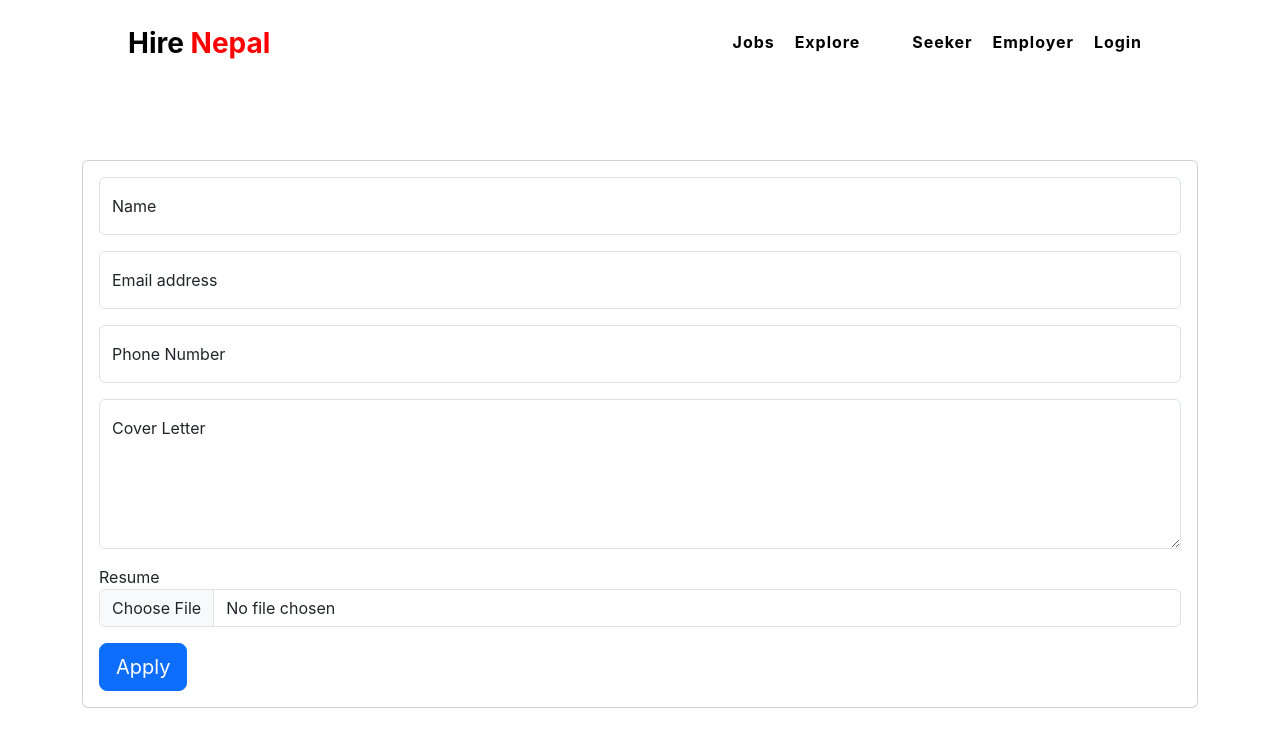
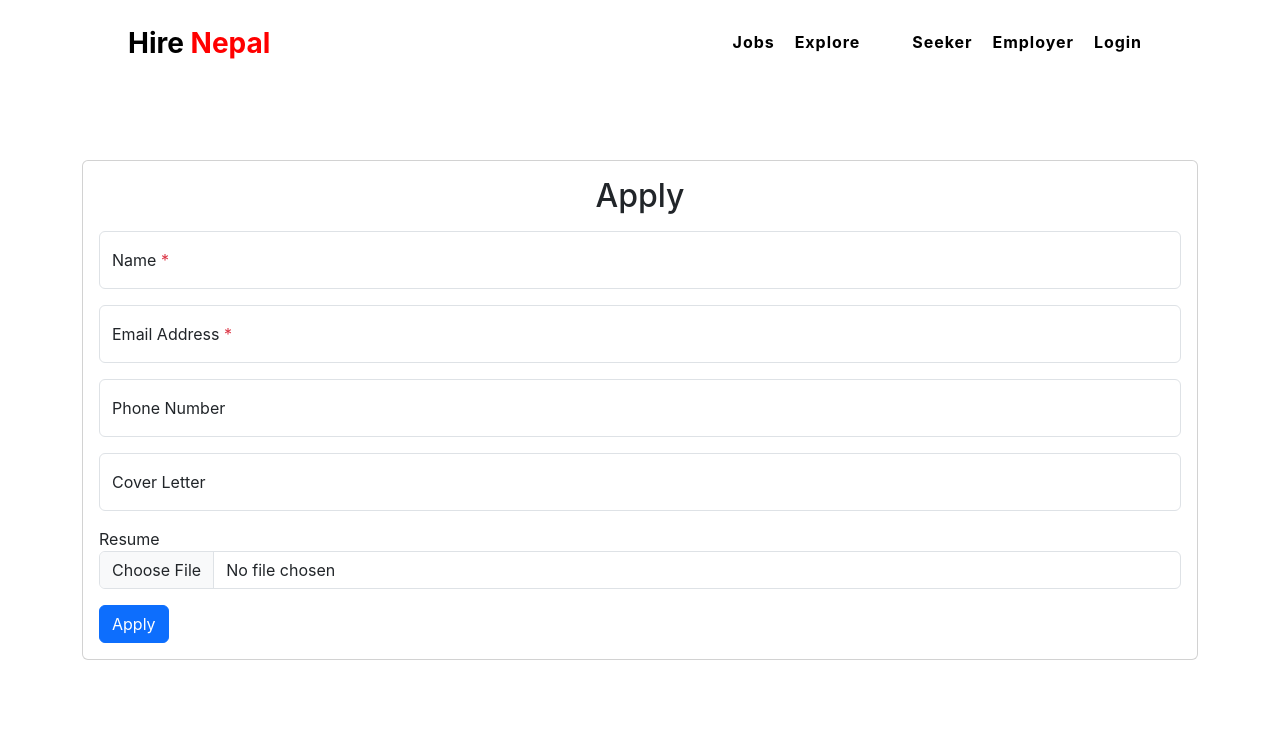
Before and after one commit to The-SP/Job-Portal-Frontend, a React (Create React App) app: page /jobs/1/apply in a window 1280 px wide. Shown: the top 746 px of the page. Built offline with nearby package versions, Linux system fonts and the light colour scheme.

Commit message:
Update Application create

```diff
--- a/src/components/Inputs.js
+++ b/src/components/Inputs.js
@@ -44,6 +44,22 @@ const MySelect = ({ label, required, options, ...props }) => {
   );
 };
 
+const MyFloatingTextInput = ({ label, required, ...props }) => {
+    const [field, meta] = useField(props);
+    return (
+      <div className="form-floating mb-3">
+        <input className="form-control" {...field} {...props} />
+        <label htmlFor={props.id || props.name}>
+          {label}
+          {required && <span className="text-danger"> *</span>}
+        </label>
+        {meta.touched && meta.error ? (
+          <div className="error text-danger small">{meta.error}</div>
+        ) : null}
+      </div>
+    );
+  };
+
 // const MyCheckbox = ({ children, ...props }) => {
 //   // React treats radios and checkbox inputs differently other input types, select, and textarea.
 //   // Formik does this too! When you specify `type` to useField(), it will
@@ -63,4 +79,4 @@ const MySelect = ({ label, required, options, ...props }) => {
 //   );
 // };
 
-export { MyTextInput, MySelect };
+export { MyTextInput, MySelect, MyFloatingTextInput };
--- a/src/pages/job_applications/ApplicationCreate.js
+++ b/src/pages/job_applications/ApplicationCreate.js
@@ -1,27 +1,22 @@
-import { useState } from "react";
+import { useState, useContext } from "react";
 import { useNavigate, useParams } from "react-router-dom";
+import { Formik, Form } from "formik";
+import * as Yup from "yup";
+
+import AuthContext from "../../context/AuthContext";
 import axiosInstance from "../../axios_instance";
 import { urls } from "../../config";
+import { MyFloatingTextInput } from "../../components/Inputs";
 
 const ApplicationCreate = () => {
+  const { user } = useContext(AuthContext);
+
   const { id } = useParams();
   const navigate = useNavigate();
-  const [name, setName] = useState("");
-  const [email, setEmail] = useState("");
-  const [phoneNumber, setPhoneNumber] = useState("");
-  const [coverLetter, setCoverLetter] = useState("");
   const [resume, setResume] = useState("");
 
-  const handleSubmit = (event) => {
-    event.preventDefault();
-
-    const formData = {
-      job: +id,
-      name,
-      email,
-      phone_number: phoneNumber,
-      cover_letter: coverLetter,
-    };
+  const handleSubmit = (formData) => {
+    formData = { job: +id, ...formData };
     axiosInstance
       .post(urls.JOB_APPLICATION_CREATE, formData)
       .then((res) => {
@@ -38,53 +33,53 @@ const ApplicationCreate = () => {
           <div className="col-sm-12 my-auto">
             <div className="card">
               <div className="card-body">
-                <form onSubmit={handleSubmit}>
-                  <div className="form-floating mb-3">
-                    <input
+                <h2 className="text-center mb-3">Apply</h2>
+                {/* Pass initial values, validation and submit funciton */}
+                <Formik
+                  initialValues={{
+                    name: user ? user.name : "",
+                    email: user ? user.email : "",
+                    phone_number: "",
+                    cover_letter: "",
+                  }}
+                  validationSchema={Yup.object({
+                    name: Yup.string().required("Required"),
+                    email: Yup.string().email().required("Required"),
+                    phoneNumber: Yup.number(),
+                    coverLetter: Yup.string(),
+                  })}
+                  onSubmit={(formData) => {
+                    handleSubmit(formData);
+                  }}
+                >
+                  <Form>
+                    <MyFloatingTextInput
+                      label="Name"
+                      name="name"
+                      type="text"
+                      placeholder="Enter your name"
                       required
-                      type="text"
-                      className="form-control"
-                      id="name"
-                      value={name}
-                      onChange={(e) => setName(e.target.value)}
-                      placeholder="Enter your name"
                     />
-                    <label htmlFor="name">Name</label>
-                  </div>
-                  <div className="form-floating mb-3">
-                    <input
+                    <MyFloatingTextInput
+                      label="Email Address"
+                      name="email"
+                      type="email"
+                      placeholder="name@example.com"
                       required
-                      type="email"
-                      className="form-control"
-                      id="email"
-                      value={email}
-                      onChange={(e) => setEmail(e.target.value)}
-                      placeholder="name@example.com"
                     />
-                    <label htmlFor="email">Email address</label>
-                  </div>
-                  <div className="form-floating mb-3">
-                    <input
+                    <MyFloatingTextInput
+                      label="Phone Number"
+                      name="phone_number"
                       type="number"
-                      className="form-control"
-                      id="phoneNumber"
-                      value={phoneNumber}
-                      onChange={(e) => setPhoneNumber(e.target.value)}
                       placeholder="Enter your phone number"
                     />
-                    <label htmlFor="phoneNumber">Phone Number</label>
-                  </div>
-                  <div className="form-floating mb-3">
-                    <textarea
-                      className="form-control"
-                      id="coverLetter"
-                      value={coverLetter}
-                      onChange={(e) => setCoverLetter(e.target.value)}
+
+                    <MyFloatingTextInput
+                      label="Cover Letter"
+                      name="cover_letter"
+                      type="text"
                       placeholder="Enter your cover letter"
-                      style={{ height: "150px" }}
-                    ></textarea>
-                    <label htmlFor="coverLetter">Cover Letter</label>
-                  </div>
+                    />
 
                     <div className="mb-3">
                       <label htmlFor="resume">Resume</label>
@@ -96,10 +91,11 @@ const ApplicationCreate = () => {
                         onChange={(e) => setResume(e.target.files[0])}
                       />
                     </div>
-                  <button type="submit" className="btn btn-lg btn-primary">
+                    <button type="submit" className="btn btn-primary">
                       Apply
                     </button>
-                </form>
+                  </Form>
+                </Formik>
               </div>
             </div>
           </div>
--- a/src/pages/jobs/JobDetail.js
+++ b/src/pages/jobs/JobDetail.js
@@ -1,15 +1,19 @@
-import { useEffect, useState } from "react";
+import { useEffect, useState, useContext } from "react";
 import { Link, useParams } from "react-router-dom";
+
+import AuthContext from "../../context/AuthContext";
+
 import axiosInstance from "../../axios_instance";
 import { urls } from "../../config";
 
 const JobDetail = () => {
+  const { user } = useContext(AuthContext);
   const [job, setJob] = useState(null);
   const { id } = useParams();
 
   useEffect(() => {
     axiosInstance
-      .get(urls.JOB_DETAIL.replace(':id', id))
+      .get(urls.JOB_DETAIL.replace(":id", id))
       .then((res) => {
         // console.table("Res:", res.data);
         setJob(res.data);
@@ -35,9 +39,11 @@ const JobDetail = () => {
             <hr />
           </div>
         ))}
-        <Link to={`/jobs/${id}/apply`} className="btn btn-outline-primary">
-          Apply
-        </Link>
+        {user && user.is_employer ? null : (
+          <Link to={`/jobs/${id}/apply`} className="btn btn-outline-primary">
+            Apply
+          </Link>
+        )}
       </div>
     </div>
   );
```
Lines whose indentation alone changed are shown as unchanged.
